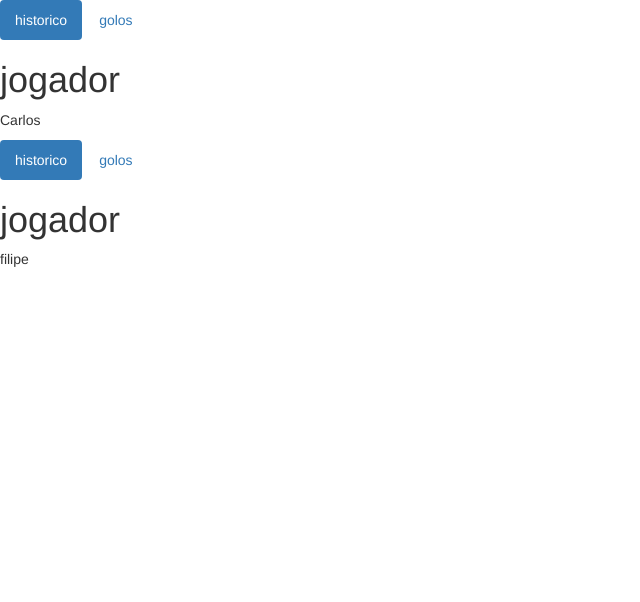
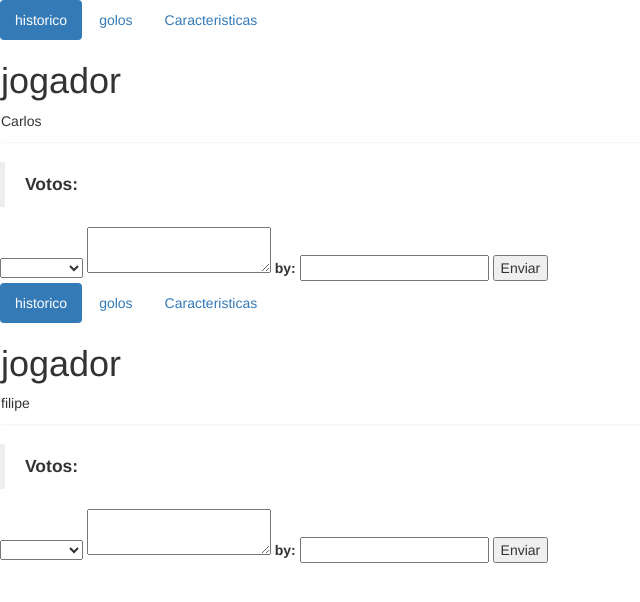
Before and after one commit to cflgomes/jogador, a plain HTML site: page index.html in a window 1280 px wide. Shown: the whole page, without its empty margins (0-640 px from the left). Drawn offline with nearby package versions, Linux system fonts and the light colour scheme.

Commit message:
Formulario com bug

```diff
--- a/app.js
+++ b/app.js
@@ -8,6 +8,13 @@
             idade: '38',
             substituir: true,
             substituido: false,
+            caracteristicas: [
+                {
+                    votos: 5,
+                    comentario: "Excelente pé esquerdo",
+                    autor: "cflgomes@gmail.com"
+                }
+            ]
         },
 
         {
@@ -34,5 +41,13 @@ app.controller('PanelController', function(){
         return this.tabulador === checktab;
     }
 })
+app.controller('CaracteristicasController', function(){
+    this.carateristica={};
+    this.envio = function(carac){
+        carac.caracteristicas.push(this.caracteristica);
+        this.caracteristica = {};
+    }
+
+})
 
 })();
--- a/index.html
+++ b/index.html
@@ -44,9 +44,12 @@
                                 <a href ng-click="panel.setTabulador(2)">golos</a>
 
                             </li>
+                            <li role="presentation" ng-class="{active:panel.isSelected(3)">
+                                <a href ng-click="panel.setTabulador(3)">Caracteristicas</a>
+                            </li>
 
             </ul>
-            <div class="panelio" ng-show="panel.isSelected(1)">
+            <div class="panel" ng-show="panel.isSelected(1)">
                 <h1>jogador</h1>
                 <p>{{jogador.nome}}</p>
             </div>
@@ -54,6 +57,28 @@
                 <h1>jogador</h1>
                 <p>{{jogador.numero}}</p>
             </div>
+            <div class="panel" ng-show="panel.isSelected(3)">
+                <h3>Caracteristicas</h3>
+
+                <blockquote ng-repeat="caract in jogador.caracteristicas">
+                    <p>Votaçao: {{caract.votos}}</p>
+                    <p>Messagem: {{caract.comentario}}</p>
+                </blockquote>
+
+            </div>
+            <form name="comentariosplayer" ng-controller="CaracteristicasController as caractCtrl" ng-submit="caractCtrl.envio(carac)">
+                <blockquote>
+                    <b>Votos: {{caractCtrl.caracteristica.votos}}</b>{{caractCtrl.caracteristica.comentario}}
+                </blockquote>
+                <select ng-model="caractCtrl.caracteristica.votos">
+                    <option value="1">1 estrela</option>
+                    <option value="2">2 estrelas</option>
+                </select>
+                <textarea ng-model="caractCtrl.caracteristica.comentario"></textarea>
+                <label>by:</label>
+                <input type="email" />
+                <input type="submit" value="Enviar" />
+            </form>
         </section>
     </div>
     </div>
```
